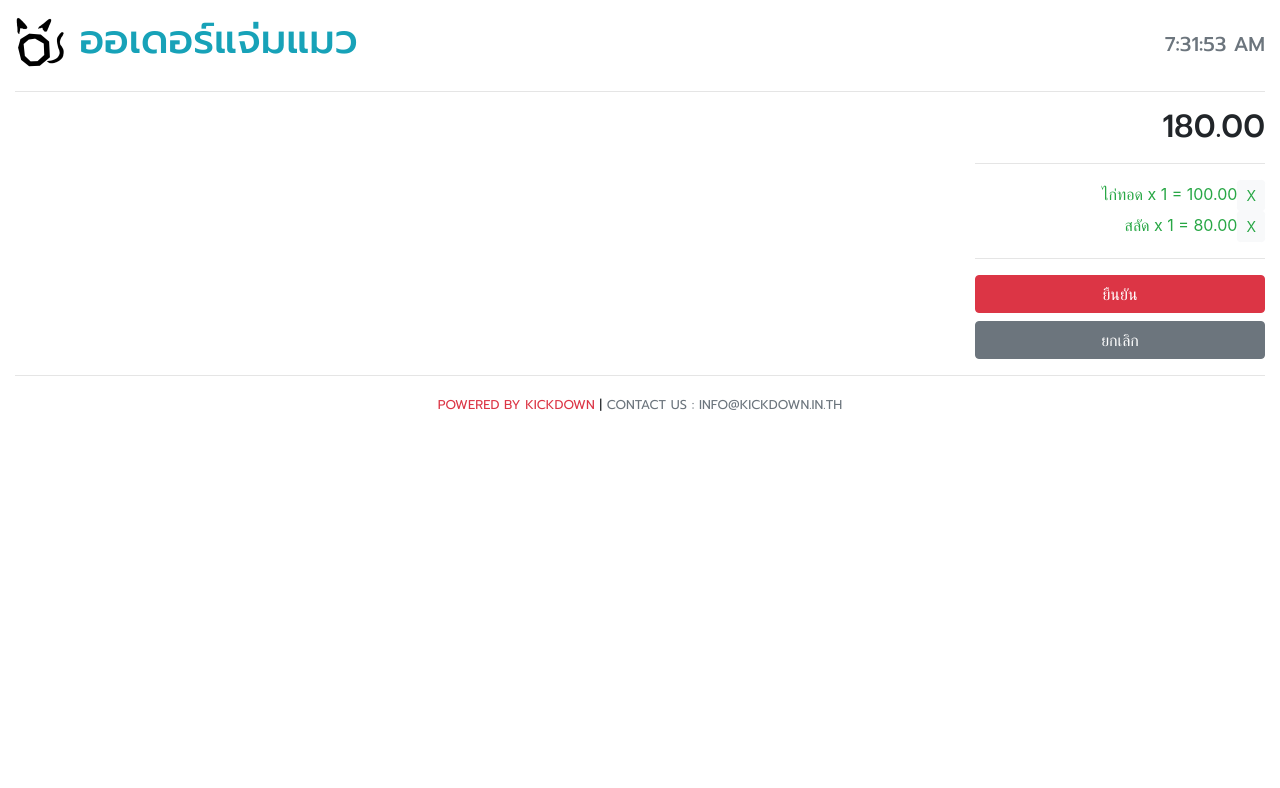
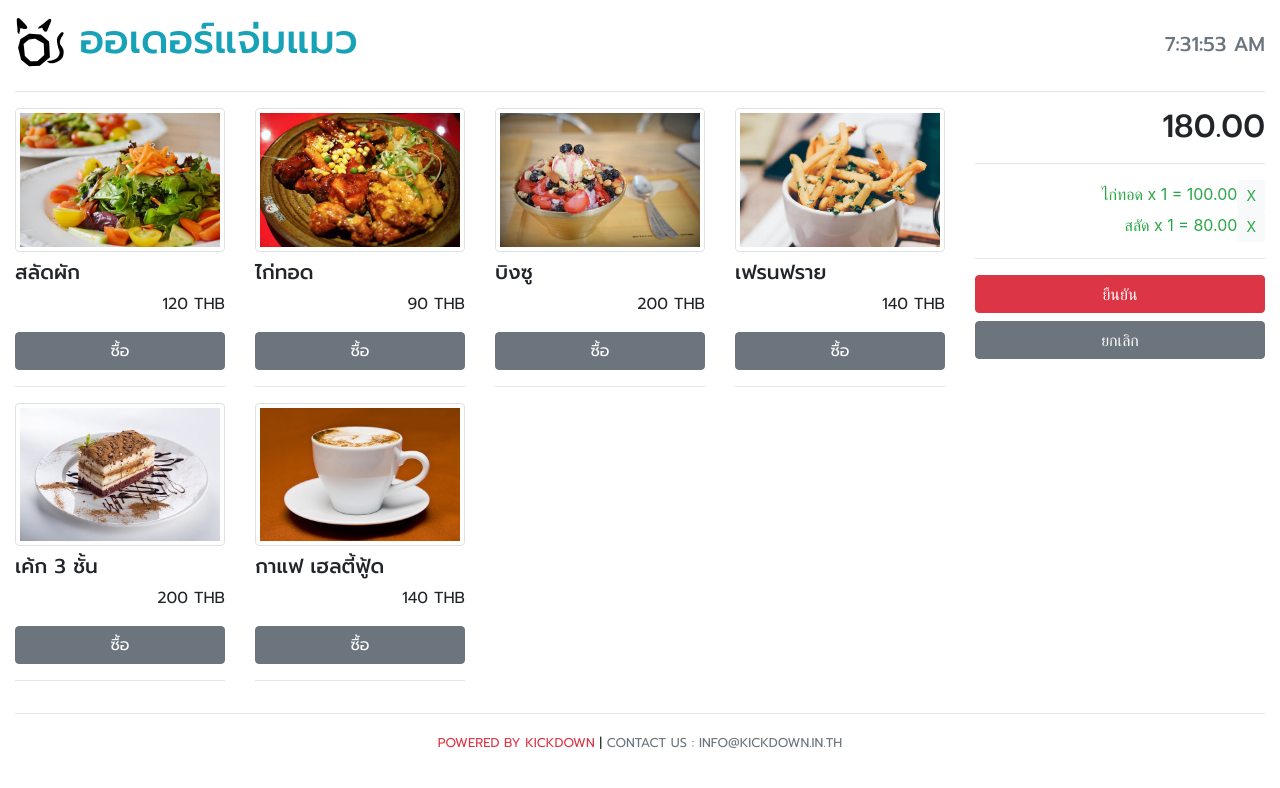
Before and after one commit to poomer123/react-product-management, a React (Create React App) app: page / in a window 1280 px wide. Shown: the top 788 px of the page. Built offline with nearby package versions, Linux system fonts and the light colour scheme.

Commit message:
create product list and product item component and apply it

```diff
--- a/src/components/monitor/Monitor.js
+++ b/src/components/monitor/Monitor.js
@@ -4,10 +4,10 @@ import ProductList from '../product/ProductList'
 
 class Monitor extends Component {
     render() {
-        return(
+        return (
             <div className="row">
                 <div className="col-md-9">
-                    {/* <ProductList products={this.props.products} /> */}
+                    <ProductList products={this.props.products} />
                 </div>
                 <div className="col-md-3">
                     <Calculator />
--- a/src/components/product/ProductItem.js
+++ b/src/components/product/ProductItem.js
@@ -0,0 +1,18 @@
+import React, { Component } from 'react'
+
+class ProductItem extends Component {
+    render() {
+        const {productName, unitPrice, thumbnail} = this.props
+        return (
+            <div className="col-12 col-sm-6 col-md-3">
+                <img className="img-fluid img-thumbnail" src={thumbnail} alt="thumbnail" />
+                <h5 className="mt-2">{productName}</h5>
+                <p className="title text-right">{unitPrice} THB</p>
+                <button className="btn btn-block btn-secondary title">ซื้อ</button>
+                <hr/>
+            </div>
+        )
+    }
+}
+
+export default ProductItem
--- a/src/components/product/ProductList.js
+++ b/src/components/product/ProductList.js
@@ -0,0 +1,24 @@
+import React, { Component } from 'react'
+import ProductItem from './ProductItem'
+
+class ProductList extends Component {
+    showProduct() {
+        if(this.props.products) {
+            return this.props.products.map(
+                product => (
+                    <ProductItem key={product.productId} {...product} />
+                )
+            )
+        }
+    }
+
+    render() {
+        return (
+            <div className="row">
+                {this.showProduct()}
+            </div>
+        )
+    }
+}
+
+export default ProductList
```
